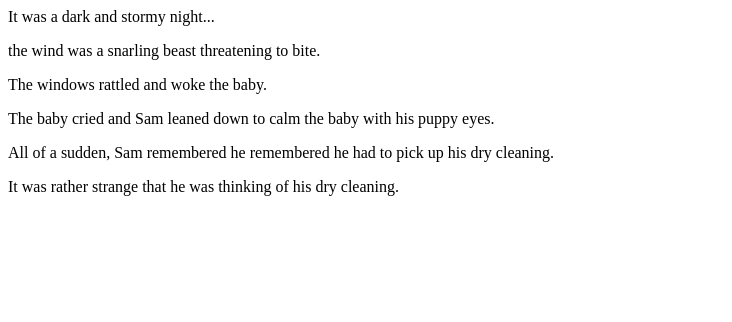
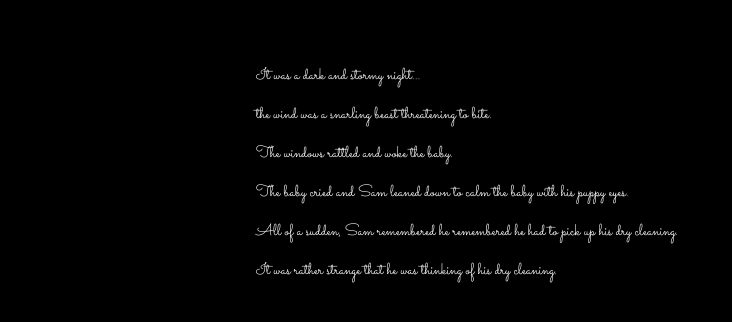
Before and after one commit to cloisholman/fireside-story-, a plain HTML site: page index.html in a window 1280 px wide. Shown: the whole page, without its empty margins (0-732 px from the left). Drawn offline with Linux system fonts and the light colour scheme.

Commit message:
updated the font

```diff
--- a/index.html
+++ b/index.html
@@ -2,7 +2,7 @@
     <head>
         <link rel="stylesheet" type="text/css" href="style.css">
     </head>
-    <link href="https://fonts.googleapis.com/css?family=Satisfy" rel="stylesheet">
+    <link href="https://fonts.googleapis.com/css?family=Sacramento" rel="stylesheet">
     <p>It was a dark and stormy night...</p>
     <p>the wind was a snarling beast threatening to bite.</p>
     <p>The windows rattled and woke the baby. </p>
--- a/style.css
+++ b/style.css
@@ -0,0 +1,9 @@
+body {
+	color: white;
+	background-color: black;
+	font-family: 'Sacramento', cursive;
+	font-size 32px;
+	margin-top: 5%;
+	margin-left: 20%;
+	margin-right: 20%;
+}
```
